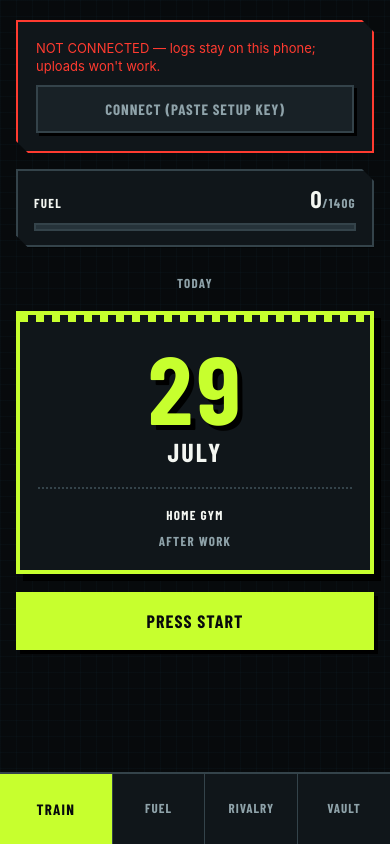
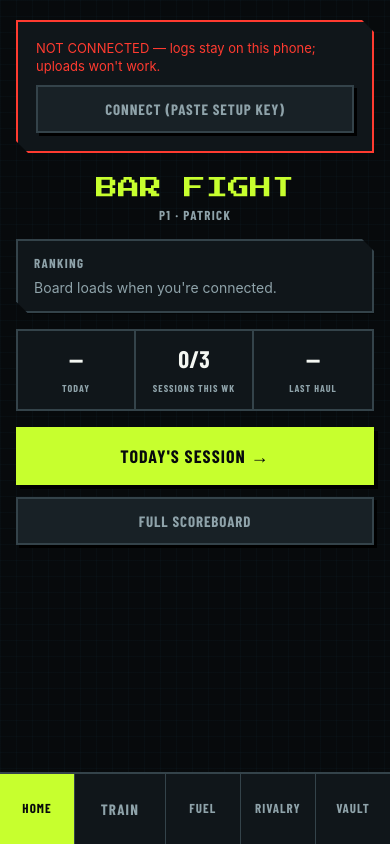
Before and after one commit to bylerent-bot/workout-app, a plain HTML site: page index.html in a window 390 px wide. Drawn offline with nearby package versions, Linux system fonts and the light colour scheme; a web font is replaced by a local one.

Commit message:
BAR FIGHT: name locked, voice de-cheesed, HOME front page (rank, stats, last haul)
Co-Authored-By: Claude Fable 5 <noreply@anthropic.com>

```diff
--- a/index.html
+++ b/index.html
@@ -5,9 +5,9 @@
 <meta name="viewport" content="width=device-width, initial-scale=1, viewport-fit=cover">
 <meta name="theme-color" content="#070A0C">
 <meta name="apple-mobile-web-app-capable" content="yes">
-<meta name="apple-mobile-web-app-title" content="Train">
+<meta name="apple-mobile-web-app-title" content="Bar Fight">
 <meta name="apple-mobile-web-app-status-bar-style" content="black-translucent">
-<title>Train</title>
+<title>Bar Fight</title>
 <link rel="manifest" href="manifest.json">
 <link rel="apple-touch-icon" href="icon.png">
 <link rel="preconnect" href="https://fonts.googleapis.com">
@@ -250,7 +250,7 @@ const store={
   load(){try{return JSON.parse(localStorage.getItem(this.k))||{}}catch(e){return{}}},
   save(d){localStorage.setItem(this.k,JSON.stringify(d))}
 };
-let S=null, ALLSESS=[], log=store.load(), sec=0, tint=null, tTotal=90, view='today';
+let S=null, ALLSESS=[], log=store.load(), sec=0, tint=null, tTotal=90, view='home';
 const DEFAULT_ENDPOINT='https://train-sync.byler-train.workers.dev';
 
 if(location.hash.startsWith('#cfg=')){
@@ -274,11 +274,11 @@ async function init(){
   route();
 }
 function tabbar(){
-  const t=[['today','Train'],['fuel','Fuel'],['rivalry','Rivalry'],['vault','Vault']];
+  const t=[['home','Home'],['today','Train'],['fuel','Fuel'],['rivalry','Rivalry'],['vault','Vault']];
   $('tabbar').innerHTML=t.map(([v,l])=>`<button class="${v==='today'?'main ':''}${view===v?'sel':''}" onclick="view='${v}';route()">${l}</button>`).join('');
 }
 let VVIEW=localStorage.getItem('vview')||'film'; // vault sub-tab
-function route(){tabbar();({today:render,fuel:renderFuel,rivalry:renderRivalry,vault:renderVault})[view]()}
+function route(){tabbar();({home:renderHome,today:render,fuel:renderFuel,rivalry:renderRivalry,vault:renderVault})[view]()}
 function renderVault(){
   const sub={film:renderReview,progress:renderProgress,gear:renderGear,trophy:renderTrophy};
   (sub[VVIEW]||renderReview)();
@@ -501,7 +501,7 @@ function logSet(bid,i){
   bl.sets[i]={w:$(`w_${bid}_${i}`).value.trim(),u:unit(),r,done:true,at:new Date().toISOString()};
   delete DRAFTS[`w_${bid}_${i}`];delete DRAFTS[`r_${bid}_${i}`];
   const lb=Math.round(setLbs(bl.sets[i])*(parseFloat(r)||0));
-  if(lb)toastMsg(`+${lb.toLocaleString()} LB BANKED. CLEAN SHIT.`);
+  if(lb)toastMsg(`+${lb.toLocaleString()} LB BANKED`);
   EXP=null;store.save(log);autoSync();startTimer(90);render();
 }
 function logCheck(bid){
@@ -806,6 +806,75 @@ function postScore(ds){
   sv('dayscores',scores);
   queuePost('score',{day:ds.day,score:scores[ds.day]},null,'/score');
 }
+/* ---------- HOME — the marquee front page ---------- */
+function lastHaul(){ // most recent completed session's volume + its loadout object
+  let best=null;
+  for(const s of ALLSESS){
+    const L=log[s.id];
+    if(L&&L.completed&&L.completedAt&&(!best||L.completedAt>best.at)){
+      best={at:L.completedAt,vol:sessionStats(L).vol};
+    }
+  }
+  if(!best||!best.vol)return null;
+  return {...best,loadout:pickLoadout(best.vol)};
+}
+function renderHome(){
+  const scores=j('dayscores',{});
+  const todayScore=(scores[today()]||{}).total||0;
+  const wk=weekCount();
+  const haul=lastHaul();
+  const cachedSB=j('sblast',null);
+  let rankHtml=`<div class="card" style="padding:14px 16px"><div class="label">RANKING</div><div style="color:var(--dim);font-size:14px;margin-top:6px">Board loads when you're connected.</div></div>`;
+  if(cachedSB&&cachedSB.board&&cachedSB.board.length){
+    const board=[...cachedSB.board].sort((a,b)=>(b.week||0)-(a.week||0));
+    const myIdx=board.findIndex(p=>p.pid===(cachedSB.mePid||'patrick'));
+    const me=board[myIdx]||board[0];
+    const rival=board[myIdx===0?1:0];
+    rankHtml=`<section class="leader" style="--player:var(--volt)"><div class="player">
+      <div class="rank">${String(myIdx+1).padStart(2,'0')}</div>
+      <div class="avatar">${esc((me.name||'P').slice(0,2).toUpperCase())}</div>
+      <div class="pname">RANK ${myIdx+1}<small>${board.length>1?(myIdx===0?`${esc((rival.name||'').toUpperCase())} IS ${(me.week||0)-(rival.week||0)} BACK`:`${esc((rival.name||'').toUpperCase())} LEADS BY ${(rival.week||0)-(me.week||0)}`):'NO OPPONENTS YET'}</small></div>
+      <div class="pts">${me.week||0}<small>THIS WEEK</small></div></div></section>`;
+  }
+  const sessionReady=S&&!(log[S.id]&&log[S.id].completed);
+  $('app').innerHTML=connectBanner()+`
+    <div style="text-align:center;padding:6px 0 14px">
+      <div class="pix" style="font-size:22px;line-height:1.2">BAR FIGHT</div>
+      <div class="label" style="margin-top:6px">P1 · ${esc((j('sblast',{}).meName||'PATRICK').toUpperCase())}</div></div>
+    ${rankHtml}
+    <div class="scoregrid">
+      <div><strong class="${todayScore?'gain':''}">${todayScore||'—'}</strong><small>TODAY</small></div>
+      <div><strong>${wk}/3</strong><small>SESSIONS THIS WK</small></div>
+      <div><strong>${haul?both(haul.vol).split(' · ')[0]:'—'}</strong><small>LAST HAUL</small></div></div>
+    ${haul&&haul.loadout?`<div class="lreceipt"><div class="object">
+      <img src="assets/objects/${haul.loadout.items[0].o[0]}.svg" alt="Pixel art ${esc(haul.loadout.items[0].o[1].toLowerCase())}">
+      <div class="equiv">Last session you moved<strong>${haul.loadout.items[0].n} ${esc(haul.loadout.items[0].n===1?haul.loadout.items[0].o[1]:haul.loadout.items[0].o[2])}</strong>
+      <span class="exact">${esc(both(haul.vol))}</span></div></div></div>`:''}
+    <button class="btn primary" style="margin-top:16px" onclick="view='today';route()">${sessionReady?'TODAY\'S SESSION →':'TRAIN'}</button>
+    <button class="btn small" onclick="view='rivalry';route()">FULL SCOREBOARD</button>`;
+  refreshHomeBoard();
+}
+let homeRefreshing=false;
+async function refreshHomeBoard(){ // background scoreboard refresh; cached copy renders instantly
+  const c=cfg();if(!c||homeRefreshing)return;
+  const last=j('sblast',null);
+  if(last&&Date.now()-(last.at||0)<15000)return; // fresh enough — don't hammer the pipe
+  homeRefreshing=true;
+  try{
+    const [endpoint,token]=c;
+    const H={'Authorization':'Bearer '+token};
+    const [me,sb]=await Promise.all([
+      fetch(endpoint+'/me',{headers:H}).then(r=>r.json()),
+      fetch(endpoint+'/scoreboard?day='+today(),{headers:H}).then(r=>r.json())
+    ]);
+    if(sb&&sb.board){
+      const prev=j('sblast',null);
+      sv('sblast',{board:sb.board,mePid:me.pid,meName:me.name,at:Date.now()});
+      if(view==='home'&&JSON.stringify(prev&&prev.board)!==JSON.stringify(sb.board)){homeRefreshing=false;return renderHome()}
+    }
+  }catch(e){/* offline — cached board stands */}
+  finally{homeRefreshing=false}
+}
 /* ---------- RIVALRY ---------- */
 const PCOLORS=['var(--volt)','var(--rage)','var(--ice)','var(--gold)','var(--violet)'];
 let RTAB=localStorage.getItem('rtab')||'week';
@@ -813,7 +882,7 @@ async function renderRivalry(){
   const app=$('app');
   const c=cfg();
   if(!c){app.innerHTML=connectBanner()+`<div class="pix" style="padding:6px 0 10px">RIVALRY MODE</div><div class="card"><div class="label">Connect first — no scoreboard without the wire.</div></div>`;return}
-  app.innerHTML=`<div class="pix" style="padding:6px 0 10px">RIVALRY MODE</div><div class="label">Dialing the scoreboard…</div>`;
+  app.innerHTML=`<div class="pix" style="padding:6px 0 10px">RIVALRY MODE</div><div class="label">Loading the board…</div>`;
   const [endpoint,token]=c;
   const H={'Authorization':'Bearer '+token};
   const okJson=r=>{if(!r.ok)throw new Error('HTTP '+r.status);return r.json()};
@@ -825,12 +894,13 @@ async function renderRivalry(){
       fetch(endpoint+'/challenges',{headers:H}).then(okJson)
     ]);
     window.ME=me;
+    sv('sblast',{board:sb.board,mePid:me.pid,meName:me.name,at:Date.now()}); // home page rides this cache
     const key={day:'today',week:'week',month:'month'}[RTAB];
     const board=[...sb.board].sort((a,b)=>b[key]-a[key]);
     const colorOf={};sb.board.forEach((p,i)=>colorOf[p.pid]=PCOLORS[i%PCOLORS.length]);
     let h=`<div class="pix" style="padding:6px 0 10px">RIVALRY MODE</div>
       <div class="segs">${['day','week','month'].map(t=>`<button class="${RTAB===t?'on':''}" onclick="RTAB='${t}';localStorage.setItem('rtab','${t}');renderRivalry()">${t.toUpperCase()}</button>`).join('')}</div>`;
-    if(board.length<2)h+=`<div class="card"><div class="label lit" style="margin-bottom:6px">NO OPPONENTS YET</div><div style="color:var(--dim);font-size:14px">The cabinet is warmed up and nobody's stepped in. Mint your rivals and let's ruin some friendships.</div></div>`;
+    if(board.length<2)h+=`<div class="card"><div class="label lit" style="margin-bottom:6px">NO OPPONENTS YET</div><div style="color:var(--dim);font-size:14px">Nobody else is in yet. Add your rivals and it's on.</div></div>`;
     board.forEach((p,i)=>{
       const pts=p[key]||0;
       h+=`<section class="leader" style="--player:${colorOf[p.pid]}"><div class="player">
@@ -843,24 +913,24 @@ async function renderRivalry(){
       const [a,b]=board;
       const gap=(a[key]||0)-(b[key]||0);
       const meLeads=a.pid===me.pid;
-      h+=`<div class="delta">${meLeads?`${esc(b.name.toUpperCase())} IS ${gap} BACK. KEEP YOUR BOOT ON HIS NECK.`:`${esc(a.name.toUpperCase())} LEADS BY ${gap}. FIX THAT SHIT.`}</div>`;
+      h+=`<div class="delta">${meLeads?`${esc(b.name.toUpperCase())} IS ${gap} BACK. DON'T LET UP.`:`${esc(a.name.toUpperCase())} LEADS BY ${gap}. FIX THAT SHIT.`}</div>`;
     }
     // challenges
     const open=(chals||[]).filter(x=>!x.expiresDay||x.expiresDay>=today());
     h+=`<div style="display:flex;justify-content:space-between;align-items:center;margin:20px 0 8px" class="head"><span style="font-size:20px">OPEN CHALLENGES</span></div>`;
-    if(!open.length)h+=`<div class="card" style="padding:14px"><div class="label">Nothing on the table. Coward-free zone below.</div></div>`;
+    if(!open.length)h+=`<div class="card" style="padding:14px"><div class="label">Nothing on the table.</div></div>`;
     for(const ch of open){
       const isBoss=ch.mode==='boss';
       const mine=ch.results&&ch.results[me.pid];
       h+=`<div class="${isBoss?'marquee':'issuer'}">
-        ${isBoss?`<div class="kicker">COACH-ISSUED BOSS BATTLE</div><h1>${esc(ch.title)}</h1>`:`<div class="danger">${esc((ch.by||'?').toUpperCase())} THREW THIS DOWN</div><div class="head" style="font-size:28px;margin:6px 0">${esc(ch.title)}</div>`}
+        ${isBoss?`<div class="kicker">COACH-ISSUED BOSS BATTLE</div><h1>${esc(ch.title)}</h1>`:`<div class="danger">${esc((ch.by||'?').toUpperCase())} CALLED YOU OUT</div><div class="head" style="font-size:28px;margin:6px 0">${esc(ch.title)}</div>`}
         ${ch.desc?`<div style="color:var(--dim);font-size:14px">${esc(ch.desc)}</div>`:''}
         ${ch.expiresDay?`<div class="label" style="margin-top:8px">ANSWER BY ${esc(ch.expiresDay)}</div>`:''}
         ${mine?`<div class="good" style="margin-top:10px">YOUR RESULT IS IN: ${esc(mine.result)} ✓</div>`
           :`<button class="btn ${isBoss?'boss':'rival'}" style="margin-top:14px" onclick="answerChallenge('${esc(ch.id)}')">${isBoss?'ENTER BATTLE':'ANSWER IT'}</button>`}
       </div>`;
     }
-    h+=`<button class="btn rival" onclick="throwDown()">THROW DOWN A CHALLENGE</button>`;
+    h+=`<button class="btn rival" onclick="throwDown()">CALL SOMEONE OUT</button>`;
     // feed
     h+=`<div style="display:flex;justify-content:space-between;align-items:center;margin:20px 0 8px" class="head"><span style="font-size:20px">LIVE WIRE</span><span class="label" style="font-size:11px">NO CHAT · TALK IN THE GROUP</span></div>`;
     const ev=(feed||[]).slice().reverse().slice(0,20);
@@ -889,7 +959,7 @@ async function throwDown(){
     const r=await fetch(endpoint+'/challenge',{method:'POST',headers:{'Content-Type':'application/json','Authorization':'Bearer '+token},
       body:JSON.stringify({title,desc,mode:'player',expiresDay:expires})});
     if(!r.ok)throw new Error();
-    toastMsg('CHALLENGE LIVE. NO TAKESIES.');renderRivalry();
+    toastMsg('CHALLENGE POSTED. IT\'S LIVE.');renderRivalry();
   }catch(e){alert('Failed to post — try again with signal.')}
 }
 async function answerChallenge(id){
@@ -901,7 +971,7 @@ async function answerChallenge(id){
     const r=await fetch(endpoint+'/challenge/result',{method:'POST',headers:{'Content-Type':'application/json','Authorization':'Bearer '+token},
       body:JSON.stringify({id,result})});
     if(!r.ok)throw new Error();
-    toastMsg('RESULT POSTED. SCOREBOARD DON\'T LIE.');renderRivalry();
+    toastMsg('RESULT POSTED.');renderRivalry();
   }catch(e){alert('Failed to post — try again with signal.')}
 }
 /* ---------- TROPHY CASE ---------- */
--- a/sw.js
+++ b/sw.js
@@ -1,4 +1,4 @@
-const CACHE = 'train-v32';
+const CACHE = 'train-v33';
 const ASSETS = ['.', 'index.html', 'manifest.json', 'icon.png',
   'data/sessions.json', 'data/equipment.json',
   'game/scoring.js', 'game/benchmarks.js',
```
Also changed, not shown: manifest.json.
